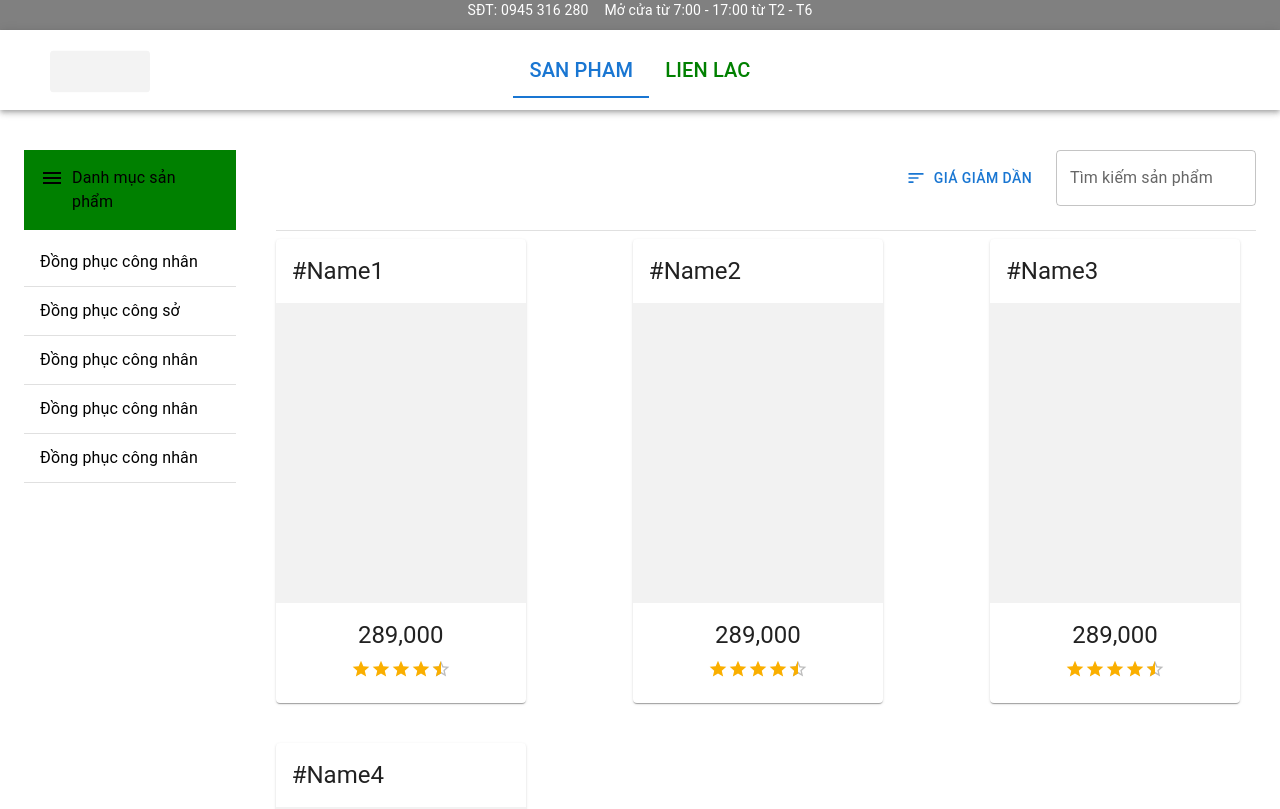
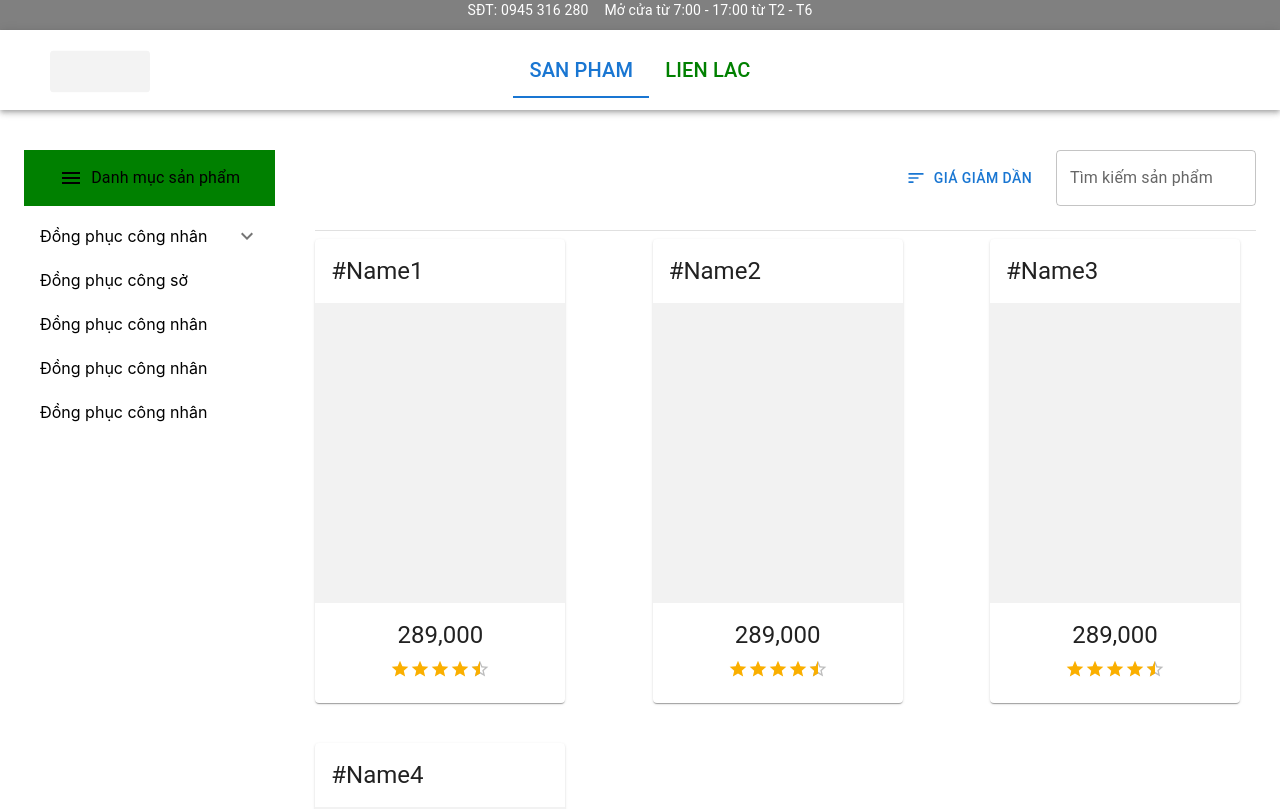
Before and after one commit to chauanphu/bhld-ecommerce, a React (Create React App) app in the folder frontend/: page / in a window 1280 px wide. Shown: the top 809 px of the page. Built offline with nearby package versions, Linux system fonts and the light colour scheme.

Commit message:
add recursive category

```diff
--- /dev/null
+++ b/frontend/src/components/Dropdown.jsx
@@ -0,0 +1,51 @@
+import { Box, List, ListItem, ListItemText, ListItemButton, Link, IconButton, Collapse } from '@mui/material'
+import ExpandMoreIcon from '@mui/icons-material/ExpandMore';
+import ExpandLessIcon from '@mui/icons-material/ExpandLess';
+
+import { useState } from 'react';
+const Dropdown = ({ items, isSub = false }) => {
+    const [open, setOpen] = useState(false)
+    const handleExpand = () => {
+        setOpen(!open)
+    }
+    return (
+        <List sx={{
+            ml: isSub ? 2 : 0
+        }}>
+            {items.map((el, index) => {
+                return (
+                    <Box key={index}>
+                        <ListItem sx={{ padding: 0 }}>
+                            <ListItemButton component={Link} to={el.url}>
+                                <ListItemText sx={{ ...el.style }} disableTypography>{el.name}</ListItemText>
+                            </ListItemButton>
+                            {
+                                el.sub_items ?
+                                    (!open ?
+                                        (<IconButton edge="end" onClick={handleExpand} sx={{ mr: 1 }}>
+                                            <ExpandMoreIcon />
+                                        </IconButton>) :
+                                        (<IconButton edge="end" onClick={handleExpand} sx={{ mr: 1 }}>
+                                            <ExpandLessIcon />
+                                        </IconButton>)
+                                    )
+                                    :
+                                    (<></>)
+                            }
+                        </ListItem>
+                        {
+                            el.sub_items ?
+                                (<Collapse in={open}>
+                                    <Dropdown items={el.sub_items} isSub={true} />
+                                </Collapse>) :
+                                (<></>)
+                        }
+
+                    </Box>
+                )
+            })}
+        </List >
+    )
+}
+
+export default Dropdown
--- a/frontend/src/components/Navbar.jsx
+++ b/frontend/src/components/Navbar.jsx
@@ -1,8 +1,11 @@
-import React from "react";
 import { useState } from 'react';
 import { AppBar, Toolbar, Tabs, Tab, Stack, Typography, Skeleton, IconButton, Drawer } from "@mui/material";
 import { Link } from "react-router-dom";
 import MenuIcon from '@mui/icons-material/Menu';
+
+import Dropdown from './Dropdown';
+//Import State
+import category from '../services/category'
 
 const Navbar = () => {
     const [tabvalue, setTab] = useState('0');
@@ -14,10 +17,19 @@ const Navbar = () => {
     const toggleDrawer = (event, newValue) => {
         setDrawer(newValue)
     }
+    const style = {
+        typography: 'h6',
+        color: 'green',
+        py: 0.5,
+    }
     const tabs = [
-        { label: 'San pham', path: '/', value: '0' },
-        // { label: 'San pham', path: '/products', value: '1' },
-        { label: 'Lien lac', path: '/contact', value: '1' },
+        {
+            name: 'San pham', url: '/', value: '0', style: style, sub_items: category
+        },
+        // { label: 'San pham', url: '/products', value: '1' },
+        {
+            name: 'Lien lac', url: '/contact', value: '1', style: style
+        },
     ]
     return (
         <>
@@ -72,7 +84,7 @@ const Navbar = () => {
                 }}>
                     <Tabs value={tabvalue} onChange={handleTabChange}>
                         {tabs.map((tab) => (
-                            <Tab key={tab.value} component={Link} to={tab.path} label={tab.label} value={tab.value} sx={{
+                            <Tab key={tab.value} component={Link} to={tab.url} label={tab.name} value={tab.value} sx={{
                                 typography: {
                                     md: 'h6'
                                 },
@@ -83,18 +95,8 @@ const Navbar = () => {
                     </Tabs>
                 </Toolbar>
             </AppBar>
-            <Drawer anchor='left' open={drawer} onClose={event => toggleDrawer(event, false)}>
-                <Tabs value={tabvalue} orientation="vertical" onChange={handleTabChange} sx={{ mt: 5 }}>
-                    {tabs.map((tab) => (
-                        <Tab key={tab.value} component={Link} to={tab.path} label={tab.label} value={tab.value} sx={{
-                            typography: {
-                                md: 'h6'
-                            },
-                            color: 'green'
-                        }} />
-                    )
-                    )}
-                </Tabs>
+            <Drawer anchor='left' open={drawer} onClose={event => toggleDrawer(event, false)} sx={{ px: 2 }}>
+                <Dropdown items={tabs} />
             </Drawer>
         </>
     )
--- a/frontend/src/pages/Category/CategoryPage.jsx
+++ b/frontend/src/pages/Category/CategoryPage.jsx
@@ -1,12 +1,18 @@
-// Import Components
+// Import Custom Components
+import Products from "../../components/Products";
+import Dropdown from "../../components/Dropdown";
+//
+
+// Import Material Components
 import MenuIcon from '@mui/icons-material/Menu';
 import SortIcon from '@mui/icons-material/Sort';
-import Products from "../../components/Products";
 import {
-    Box, List, ListItem, ListItemText, ListItemButton, Divider, Button, TextField, Autocomplete,
+    Box, Button, TextField, Autocomplete,
     Pagination, Typography
 } from "@mui/material"
-import { Routes, Route, Link } from 'react-router-dom'
+//
+
+import { Routes, Route } from 'react-router-dom'
 
 // Import State
 import categories from '../../services/category';
@@ -63,21 +69,7 @@ const CategoryPage = () => {
                 <MenuIcon sx={{ mr: 1 }} />
                 <Typography>Danh mục sản phẩm</Typography>
             </Box>
-            <List>
-                {categories.map((el, index) => {
-                    return (
-                        <Box key={index}>
-                            <ListItem sx={{ padding: 0 }}>
-                                <ListItemButton component={Link} to={'/category/' + el.url}>
-                                    <ListItemText>{el.name}</ListItemText>
-                                </ListItemButton>
-                            </ListItem>
-                            <Divider />
-                        </Box>
-                    )
-                })}
-
-            </List>
+            <Dropdown items={categories} />
         </Box>
         {/* Main Content */}
         <Box sx={{
--- a/frontend/src/services/category.js
+++ b/frontend/src/services/category.js
@@ -1,9 +1,17 @@
 var categories = [
-    { name: 'Đồng phục công nhân', url: '2' },
-    { name: 'Đồng phục công sở', url: '3' },
-    { name: 'Đồng phục công nhân', url: '4' },
-    { name: 'Đồng phục công nhân', url: '5' },
-    { name: 'Đồng phục công nhân', url: '6' },
+    {
+        name: 'Đồng phục công nhân', sub_items: [
+            {
+                name: 'Đồng phục công nhân', sub_items: [
+                    { name: 'Đồng phục công nhân', url: 8 }
+                ], url: '/category/2'
+            },
+        ], url: '/category/3'
+    },
+    { name: 'Đồng phục công sở', url: '/category/2' },
+    { name: 'Đồng phục công nhân', url: '/category/2' },
+    { name: 'Đồng phục công nhân', url: '/category/2' },
+    { name: 'Đồng phục công nhân', url: '/category/2' },
 ]
 
 export default categories
```
Also changed, not shown: frontend/src/components/index.js (+6 -5 lines).
